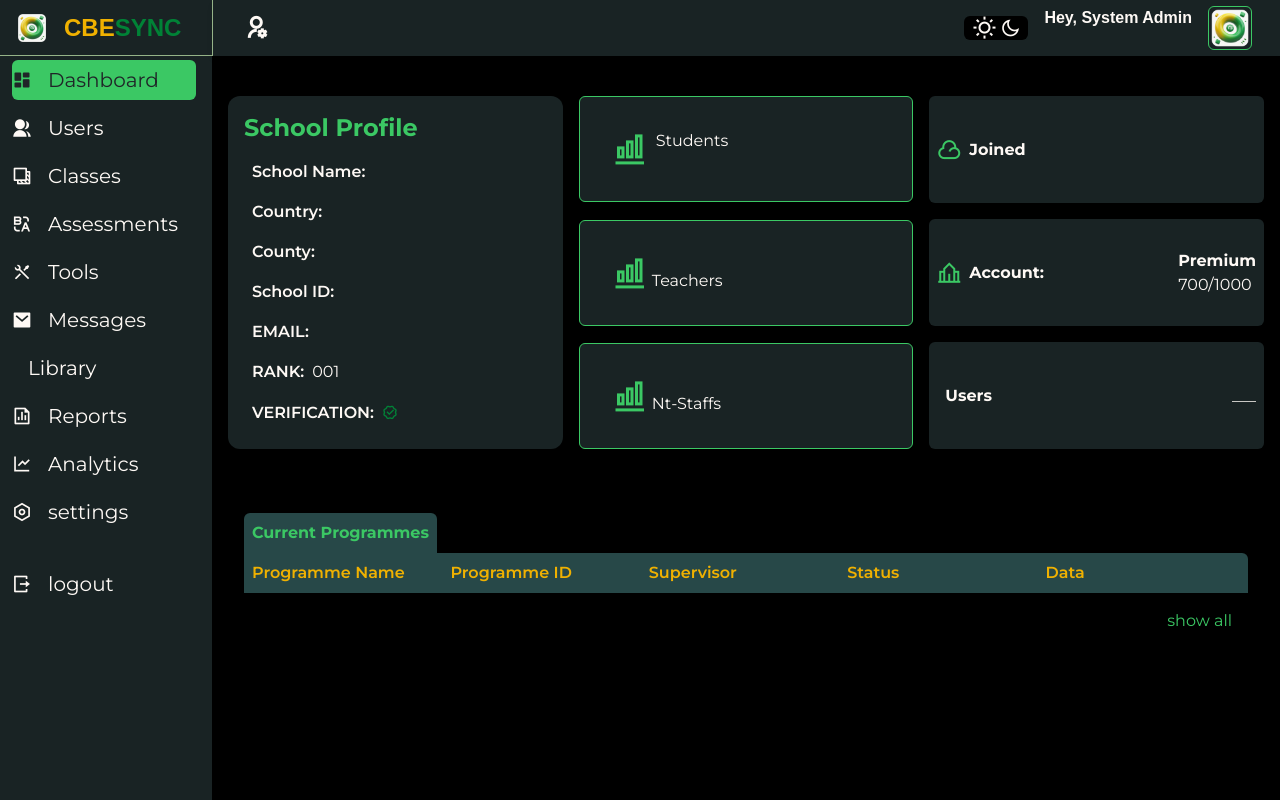
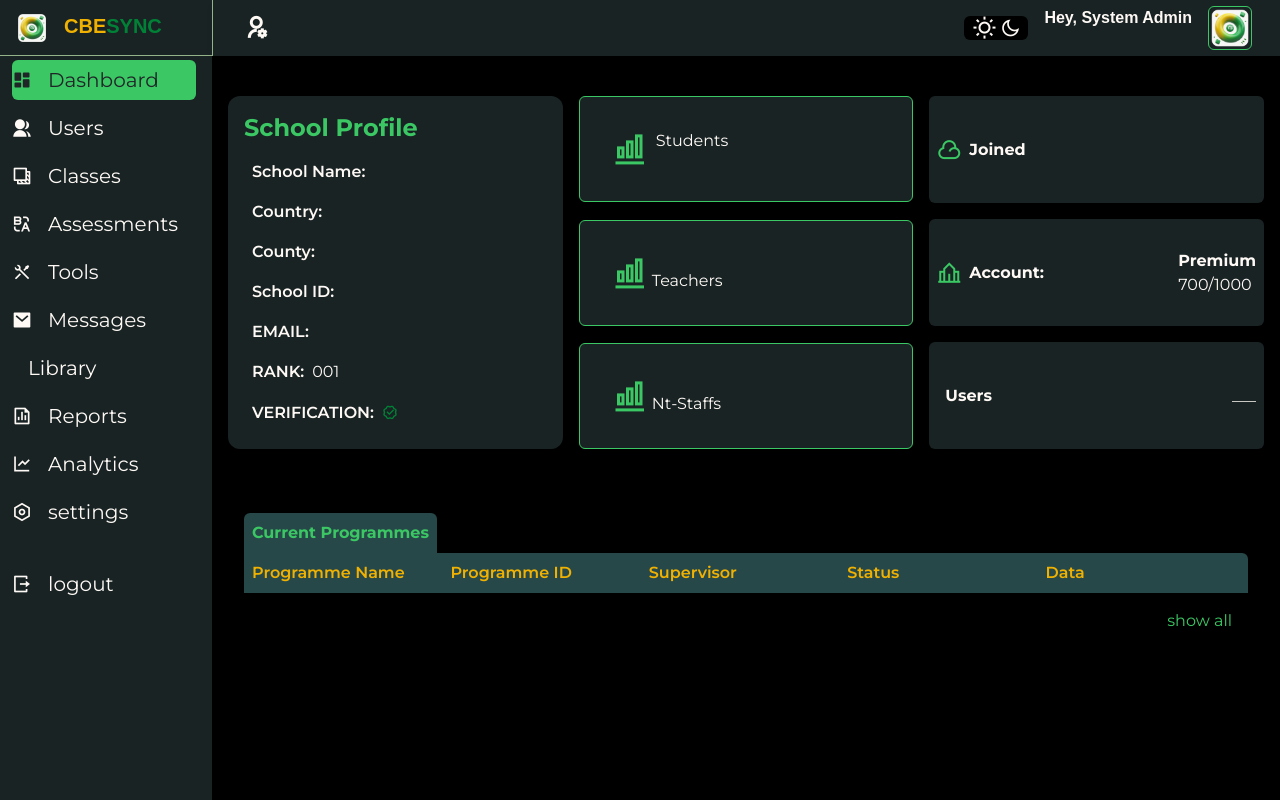
Before and after one commit to MOHAMMEDJUMA573/cbesync, a Django app: template src/schools/templates/schools/dashl0/school_index.html in a window 1280 px wide. Run offline with Django 5.2, Linux system fonts and the light colour scheme; the template is opened without the code that fills it, so the values that code supplies are empty; parts of the project's set-up code (start-up, migrations or seed data) failed here and were passed over; some libraries are stand-ins or nearby versions; some web fonts are replaced.

Commit message:
Changed to xl cbesync header"

```diff
--- a/src/schools/templates/schools/base/asidebar.html
+++ b/src/schools/templates/schools/base/asidebar.html
@@ -4,7 +4,7 @@
     <div class="flex flex-row items-center justify-between md:h-14 md:border-b border-bordercl mb-4 md:mb-0">
         <div class="flex flex-row gap-4">
             <img src="{% static 'project/images/logo.png' %}" class="w-8 h-8 ml-4" alt="LLC-LOGO">
-            <p class="font-sgothic font-semibold text-2xl md:hidden xl:block">
+            <p class="font-sgothic font-semibold text-xl md:hidden xl:block">
                 <span class="text-yellow-500">CBE</span><span class="text-green-700">SYNC</span>
             </p>
         </div>
```
